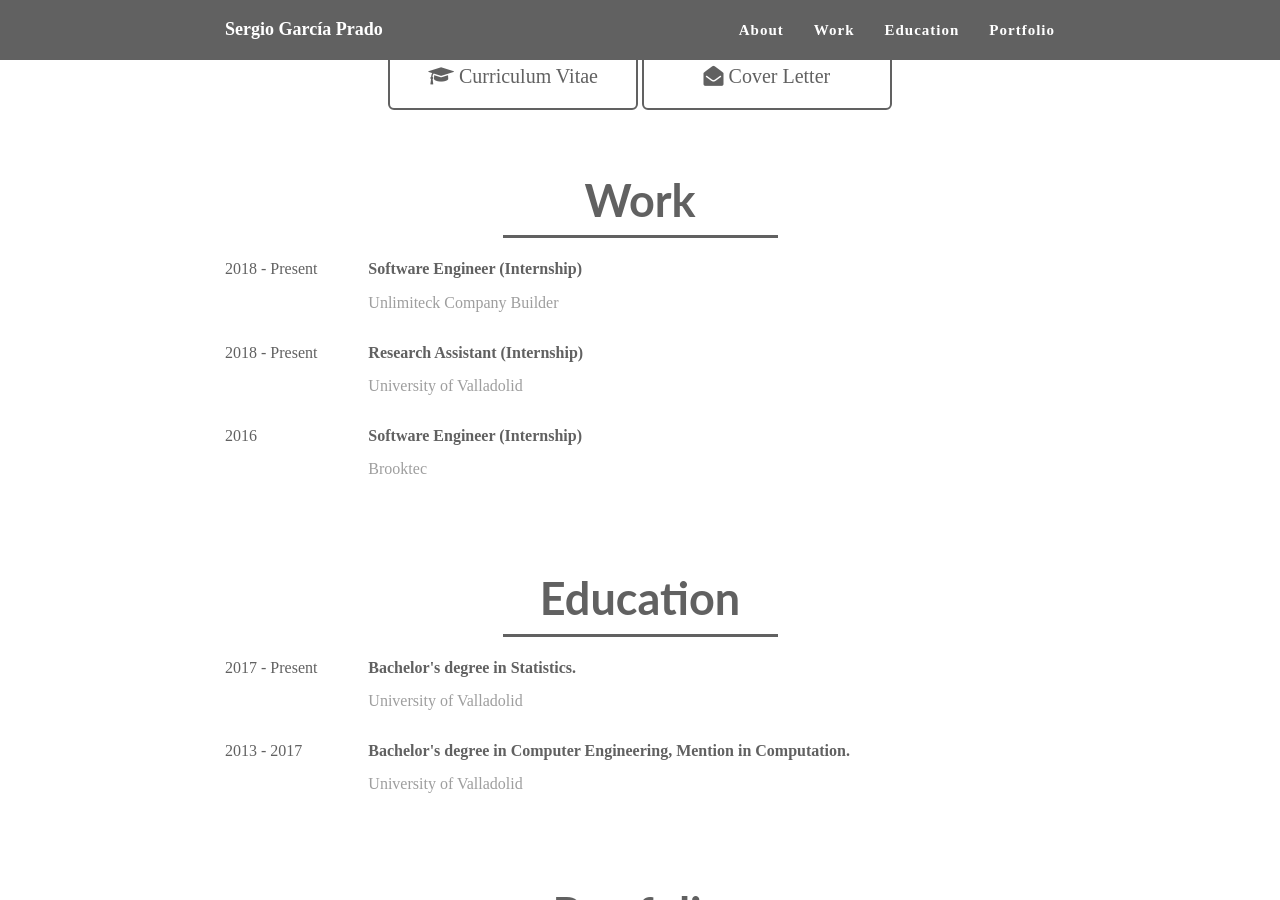
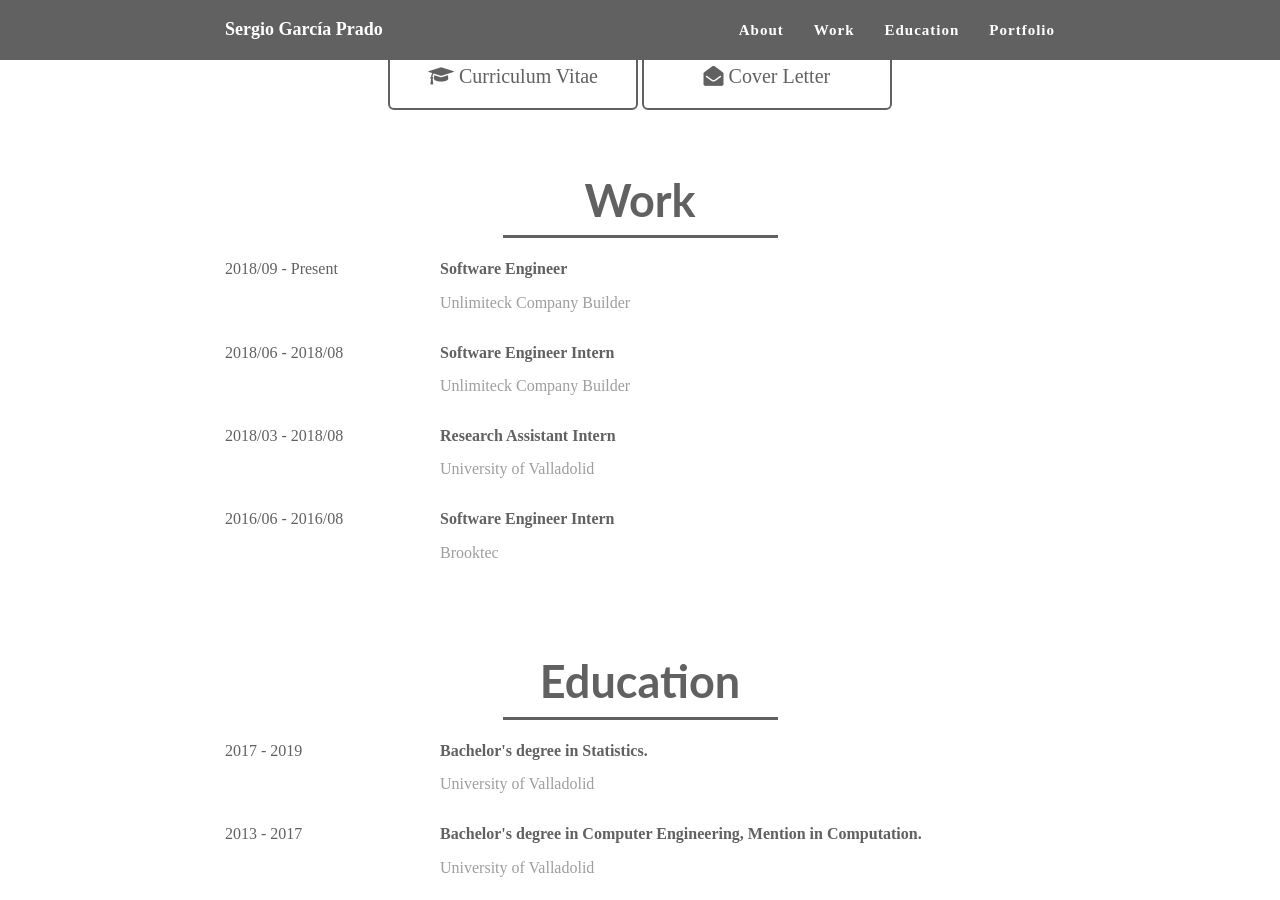
Before and after one commit to garciparedes/garciparedes.github.io, a Jekyll site: the page built from index.html, in a window 1280 px wide and 900 px high, scrolled down 1563 px. Built offline with Jekyll 4.4.1, drawn with Linux system fonts in a browser that asks for light colours; nearby versions of some CDN libraries.

Commit message:
Added new work

```diff
--- a/_config.yml
+++ b/_config.yml
@@ -48,7 +48,7 @@ description: "
 
 education:
 
-    -   time: 2017 - Present
+    -   time: 2017 - 2019
         degree: Bachelor's degree in Statistics.
         school: <a href="http://uva.es" target="_blank">University of Valladolid</a>
 
@@ -58,16 +58,20 @@ education:
 
 work:
 
-    -   time: 2018 - Present
-        title: Software Engineer (Internship)
+    -   time: 2018/09 - Present
+        title: Software Engineer
         company-name: <a href="https://unlimiteck.com/" target="_blank">Unlimiteck Company Builder</a>
 
-    -   time: 2018 - Present
-        title: Research Assistant (Internship)
+    -   time: 2018/06 - 2018/08
+        title: Software Engineer Intern
+        company-name: <a href="https://unlimiteck.com/" target="_blank">Unlimiteck Company Builder</a>
+
+    -   time: 2018/03 - 2018/08
+        title: Research Assistant Intern
         company-name: <a href="http://uva.es" target="_blank">University of Valladolid</a>
 
-    -   time: 2016
-        title: Software Engineer (Internship)
+    -   time: 2016/06 - 2016/08
+        title: Software Engineer Intern
         company-name: <a href="https://brooktec.com/" target="_blank">Brooktec</a>
 
 
--- a/_includes/education.html
+++ b/_includes/education.html
@@ -11,16 +11,16 @@
         {% for edu in site.education %}
         <div class="about-section">
           <div class="row">
-            <div class="col-md-2 col-sm-3 col-xs-12">
+            <div class="col-sm-3 col-xs-12">
               <p>{{ edu.time }}</p>
             </div>
-            <div class="col-md-10 col-sm-9  col-sm-offset-0 col-xs-11 col-xs-offset-1">
+            <div class="col-sm-9 col-sm-offset-0 col-xs-11 col-xs-offset-1">
               <p><strong>{{ edu.degree }}</strong></p>
             </div>
           </div>
 
           <div class="row">
-            <div class="col-md-10 col-md-offset-2 col-sm-9 col-sm-offset-3 col-xs-11 col-xs-offset-1">
+            <div class="col-sm-9 col-sm-offset-3 col-xs-11 col-xs-offset-1">
               <p>{{ edu.school}}</p>
             </div>
           </div>
--- a/_includes/work.html
+++ b/_includes/work.html
@@ -11,16 +11,16 @@
         {% for work in site.work %}
         <div class="about-section">
           <div class="row">
-            <div class="col-md-2 col-sm-3 col-xs-12">
+            <div class="col-sm-3 col-xs-12">
               <p>{{ work.time }}</p>
             </div>
-            <div class="col-md-10 col-sm-9 col-sm-offset-0 col-xs-11 col-xs-offset-1">
+            <div class="col-sm-9 col-sm-offset-0 col-xs-11 col-xs-offset-1">
               <p><strong>{{ work.title }}</strong></p>
             </div>
           </div>
 
           <div class="row">
-            <div class="col-md-10 col-md-offset-2 col-sm-9 col-sm-offset-3 col-xs-11 col-xs-offset-1">
+            <div class="col-sm-9 col-sm-offset-3 col-xs-11 col-xs-offset-1">
               <p>{{ work.company-name}}</p>
             </div>
           </div>
```
